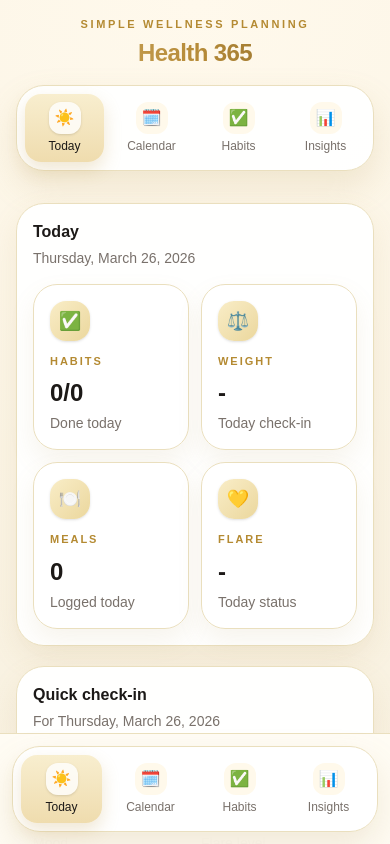
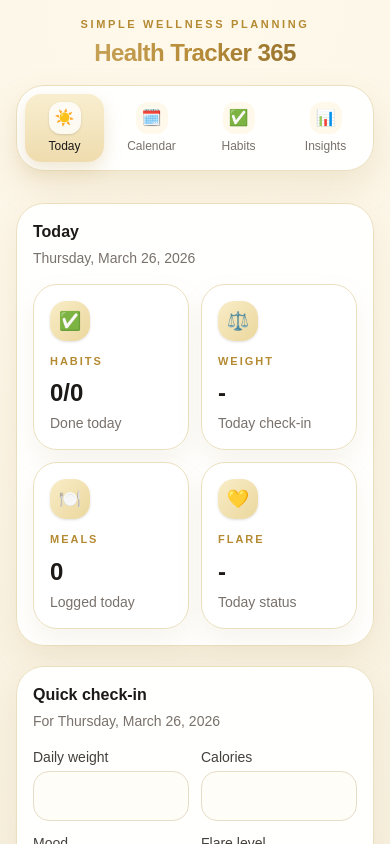
Before and after one commit to ashleyleggitt/health-tracker-365, a Next.js app: page / in a window 390 px wide. Shown: the top 844 px of the page. Built offline with nearby package versions, Linux system fonts and the light colour scheme.

Commit message:
Remove fixed bottom mobile nav

```diff
--- a/app/page.tsx
+++ b/app/page.tsx
@@ -758,7 +758,7 @@ return (
           Simple wellness planning
         </p>
         <h1 className="mt-1 bg-gradient-to-r from-[#d2b16a] via-[#b78c39] to-[#826227] bg-clip-text text-2xl font-semibold tracking-tight text-transparent sm:text-3xl">
-          Health 365
+          Health Tracker 365
         </h1>
       </div>
 
@@ -1098,15 +1098,6 @@ return (
         ) : null}
       </div>
 
-      <div className="fixed bottom-0 left-0 right-0 z-30 border-t border-[#eadfbe] bg-[rgba(255,252,245,0.96)] px-3 py-3 backdrop-blur md:hidden">
-        <div className="mx-auto flex max-w-md items-center gap-2 rounded-[28px] border border-[#eadfbe] bg-white/95 p-2 shadow-[0_16px_34px_rgba(180,150,85,0.18)]">
-          <TabButton active={tab === "today"} emoji={icon("today")} label="Today" onClick={() => setTab("today")} />
-          <TabButton active={tab === "calendar"} emoji={icon("calendar")} label="Calendar" onClick={() => setTab("calendar")} />
-          <TabButton active={tab === "habits"} emoji={icon("habits")} label="Habits" onClick={() => setTab("habits")} />
-          <TabButton active={tab === "insights"} emoji={icon("insights")} label="Insights" onClick={() => setTab("insights")} />
-        </div>
-      </div>
-
       {showHabitForm ? (
         <div className="fixed inset-0 z-40 flex items-end justify-center bg-black/30 p-4 sm:items-center">
           <div className="w-full max-w-md rounded-[28px] border border-[#eadfbe] bg-white/95 p-5 shadow-[0_20px_50px_rgba(90,70,20,0.18)] backdrop-blur-sm">
```
